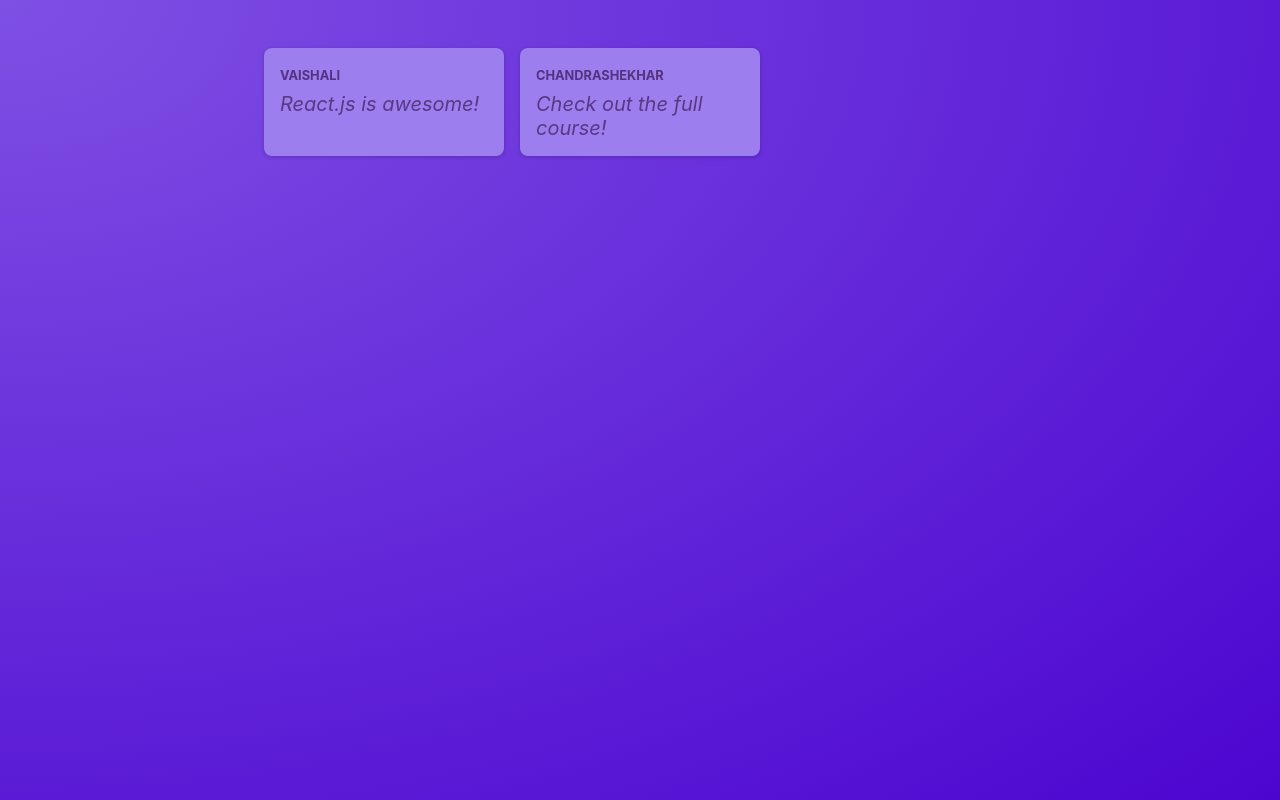
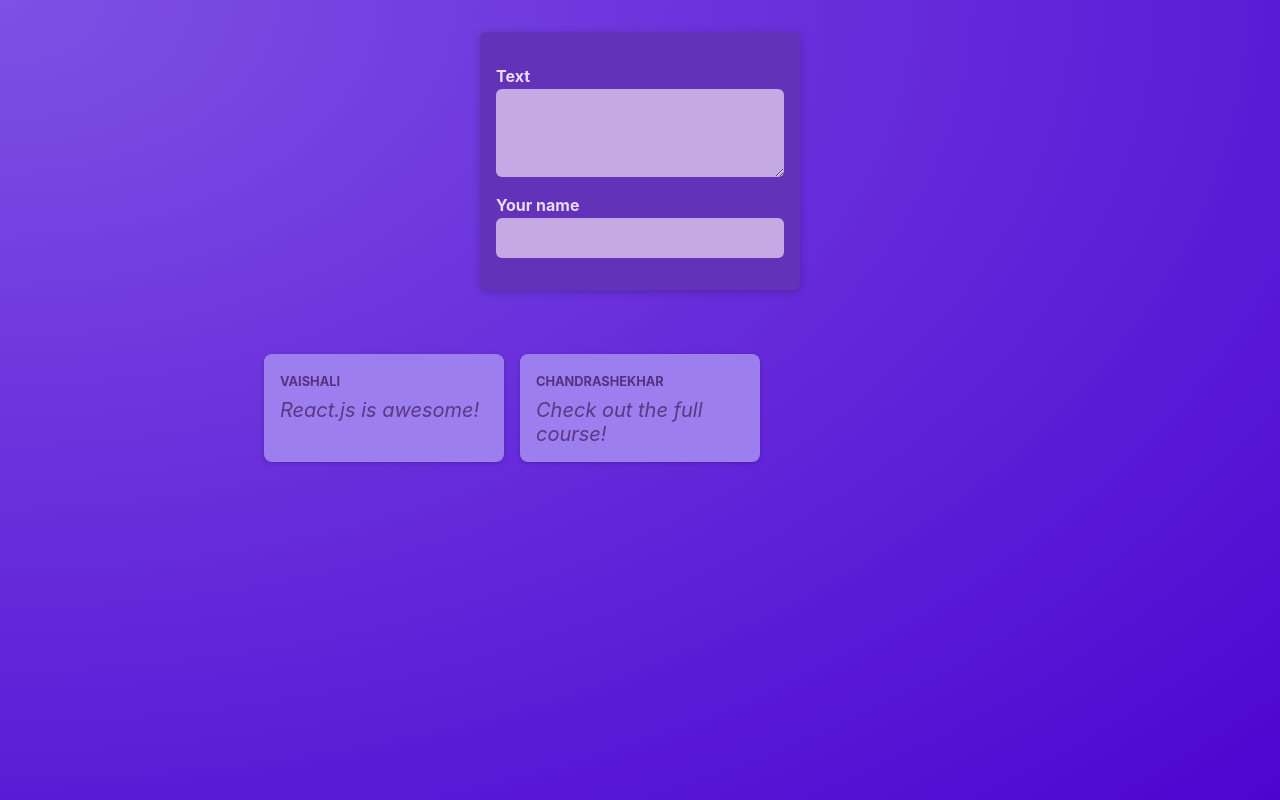
Before and after one commit to Vaishu1293/react-crash-course, a React (Vite) app in the folder _1_react-crash-course/: page / in a window 1280 px wide. Built offline with nearby package versions, Linux system fonts and the light colour scheme.

Commit message:
new-post

```diff
--- /dev/null
+++ b/_1_react-crash-course/src/components/NewPost.jsx
@@ -0,0 +1,18 @@
+import classes from './NewPost.module.css';
+
+function NewPost() {
+  return (
+    <form className={classes.form}>
+      <p>
+        <label htmlFor="body">Text</label>
+        <textarea id="body" required rows={3} />
+      </p>
+      <p>
+        <label htmlFor="name">Your name</label>
+        <input type="text" id="name" required />
+      </p>
+    </form>
+  );
+}
+
+export default NewPost;
--- /dev/null
+++ b/_1_react-crash-course/src/components/NewPost.module.css
@@ -0,0 +1,55 @@
+.form {
+    background-color: #6233b9;
+    padding: 1rem;
+    width: 20rem;
+    margin: 2rem auto;
+    border-radius: 6px;
+    box-shadow: 0 2px 8px rgba(0, 0, 0, 0.2);
+  }
+
+  .form label {
+    display: block;
+    margin-bottom: 0.05rem;
+    color: #eadbfb;
+    font-weight: bold;
+  }
+
+  .form input,
+  .form textarea {
+    display: block;
+    width: 100%;
+    font: inherit;
+    padding: 0.5rem;
+    border-radius: 6px;
+    border: none;
+    background-color: #c4a9e4;
+    color: #28262c;
+  }
+
+  .actions {
+    display: flex;
+    justify-content: flex-end;
+    gap: 0.5rem;
+  }
+
+  .actions button {
+    cursor: pointer;
+    font: inherit;
+    padding: 0.5rem 1.5rem;
+    border: none;
+    border-radius: 4px;
+    background-color: #34036c;
+    color: #e5d5f7;
+  }
+
+  .actions button:hover {
+    background-color: #23014a;
+  }
+
+  .actions button[type='button'] {
+    background-color: transparent;
+  }
+
+  .actions button[type='button']:hover {
+    color: #d1bee6;
+  }
--- a/_1_react-crash-course/src/components/PostsList.jsx
+++ b/_1_react-crash-course/src/components/PostsList.jsx
@@ -1,11 +1,15 @@
 import Post from './Post';
 import classes from './PostsList.module.css';
+import NewPost from './NewPost';
 
 function PostsList() {
-    return (<ul className={classes.posts}>
+    return (<>
+    <NewPost/>
+    <ul className={classes.posts}>
         <Post author="Vaishali" body="React.js is awesome!" />
         <Post author="Chandrashekhar" body="Check out the full course!" />
-    </ul>);
+    </ul>
+    </>);
 }
 
 export default PostsList;
```
